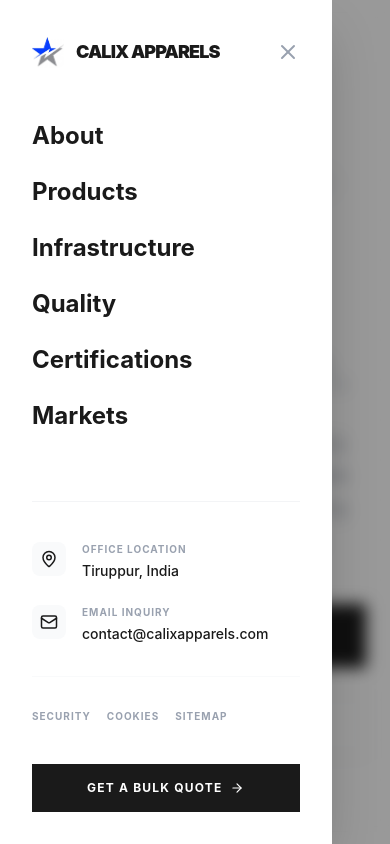
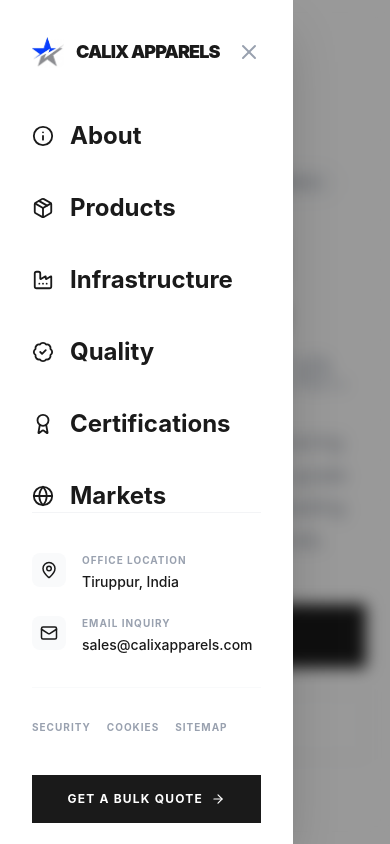
Before and after one commit to pariarul/calix_apparels, a Next.js app: page / in a window 390 px wide. Both pictures are taken after a click on the button 38 px from the left and 52 px from the top of the page. Shown: the top 844 px of the page. Built offline with nearby package versions, Linux system fonts and the light colour scheme.

Commit message:
sidebar response change

```diff
--- a/components/Navbar.jsx
+++ b/components/Navbar.jsx
@@ -1,8 +1,20 @@
 "use client";
-
+import Link from "next/link";
 import { useState, useEffect } from "react";
 import { motion, AnimatePresence } from "framer-motion";
-import { Menu, X, ArrowRight, MapPin, Mail, Phone } from "lucide-react";
+import {
+  Menu,
+  X,
+  ArrowRight,
+  MapPin,
+  Mail,
+  Info,
+  Package,
+  Factory,
+  BadgeCheck,
+  Globe,
+  Award
+} from "lucide-react";
 import Image from "next/image";
 
 const Navbar = () => {
@@ -27,12 +39,12 @@ const Navbar = () => {
     }, [isOpen]);
 
     const navLinks = [
-        { name: "About", href: "#about" },
-        { name: "Products", href: "#products" },
-        { name: "Infrastructure", href: "#infrastructure" },
-        { name: "Quality", href: "#quality" },
-        { name: "Certifications", href: "#certifications" },
-        { name: "Markets", href: "#markets" },
+        { name: "About", href: "#about" ,icon:Info},
+        { name: "Products", href: "#products" ,icon:Package},
+        { name: "Infrastructure", href: "#infrastructure" ,icon:Factory},
+        { name: "Quality", href: "#quality" ,icon:BadgeCheck},
+        { name: "Certifications", href: "#certifications", icon: Award },
+        { name: "Markets", href: "#markets",icon:Globe },
     ];
 
     const legalLinks = [
@@ -152,16 +164,16 @@ const Navbar = () => {
                             animate={{ x: 0 }}
                             exit={{ x: "-100%" }}
                             transition={{ type: "spring", damping: 25, stiffness: 200 }}
-                            className="fixed left-0 top-0 bottom-0 w-[85%] max-w-sm bg-white z-[70] lg:hidden flex flex-col shadow-2xl"
+                            className="fixed left-0 top-0 bottom-0 w-[75%] max-w-sm bg-white z-[70] lg:hidden flex flex-col shadow-2xl"
                         >
                             <div className="p-8 flex flex-col h-full">
                                 {/* Sidebar Header */}
                                 <div className="flex justify-between items-center mb-12">
                                     <div className="flex items-center gap-3">
-                                        <div className="relative h-8 w-8 overflow-hidden rounded-md">
+                                        <a href="/" className="relative h-8 w-8 overflow-hidden rounded-md">
                                             <Image src="/logo.jpeg" alt="Logo" fill className="object-cover" />
-                                        </div>
-                                        <span className="font-black tracking-tighter text-lg text-charcoal">CALIX APPARELS</span>
+                                        </a>
+                                      <a href="/">  <span className="font-black tracking-tighter text-lg text-charcoal">CALIX APPARELS</span> </a>
                                     </div>
                                     <button
                                         onClick={() => setIsOpen(false)}
@@ -172,20 +184,22 @@ const Navbar = () => {
                                 </div>
 
                                 {/* Navigation Links */}
-                                <div className="flex flex-col space-y-6">
-                                    {navLinks.map((link, index) => (
+                                <div className="flex flex-col space-y-10 ">
+{navLinks.map(({ name, href, icon: Icon }, index) => (
   <motion.a
-                                            key={link.name}
-                                            href={link.href}
+    key={name}
+    href={href}
     initial={{ opacity: 0, x: -20 }}
     animate={{ opacity: 1, x: 0 }}
     transition={{ delay: 0.1 + index * 0.05 }}
     onClick={() => setIsOpen(false)}
-                                            className="text-2xl font-bold text-charcoal hover:text-gray-400 transition-colors"
+    className="flex items-center gap-4 text-2xl font-bold text-charcoal hover:text-gray-400"
   >
-                                            {link.name}
+    {Icon && <Icon size={22} />}
+    {name}
   </motion.a>
 ))}
+
                                 </div>
 
                                 <div className="mt-auto pt-10 border-t border-gray-100">
@@ -207,21 +221,22 @@ const Navbar = () => {
                                             </div>
                                             <div>
                                                 <p className="text-[10px] font-bold text-gray-400 uppercase tracking-widest mb-1">Email Inquiry</p>
-                                                <p className="text-sm font-medium text-charcoal">contact@calixapparels.com</p>
+                                                <p className="text-sm font-medium text-charcoal">sales@calixapparels.com</p>
                                             </div>
                                         </div>
                                     </div>
 
                                     {/* Small Legal Links for Mobile */}
                                     <div className="mt-8 pt-8 border-t border-gray-50 flex gap-4 text-[10px] font-bold text-gray-400 uppercase tracking-widest">
-                                        <a href="#security" onClick={() => setIsOpen(false)}>Security</a>
-                                        <a href="#cookies" onClick={() => setIsOpen(false)}>Cookies</a>
-                                        <a href="#sitemap" onClick={() => setIsOpen(false)}>Sitemap</a>
+                                        <Link href="/security" onClick={() => setIsOpen(false)}>Security</Link>
+                                        <Link href="/cookies" onClick={() => setIsOpen(false)}>Cookies</Link>
+                                        <Link href="/sitemap" onClick={() => setIsOpen(false)}>Sitemap</Link>
                                     </div>
 
-                                    <button className="w-full mt-10 bg-charcoal text-white py-4 font-bold tracking-widest uppercase text-xs flex items-center justify-center gap-2 hover:bg-black transition-all">
+                                    <a href="tel:+919087949574"
+                                     className="w-full mt-10 bg-charcoal text-white py-4 font-bold tracking-widest uppercase text-xs flex items-center justify-center gap-2 hover:bg-black transition-all">
                                         GET A BULK QUOTE <ArrowRight size={14} />
-                                    </button>
+                                    </a>
                                 </div>
                             </div>
                         </motion.div>
```
Lines whose indentation alone changed are shown as unchanged.
